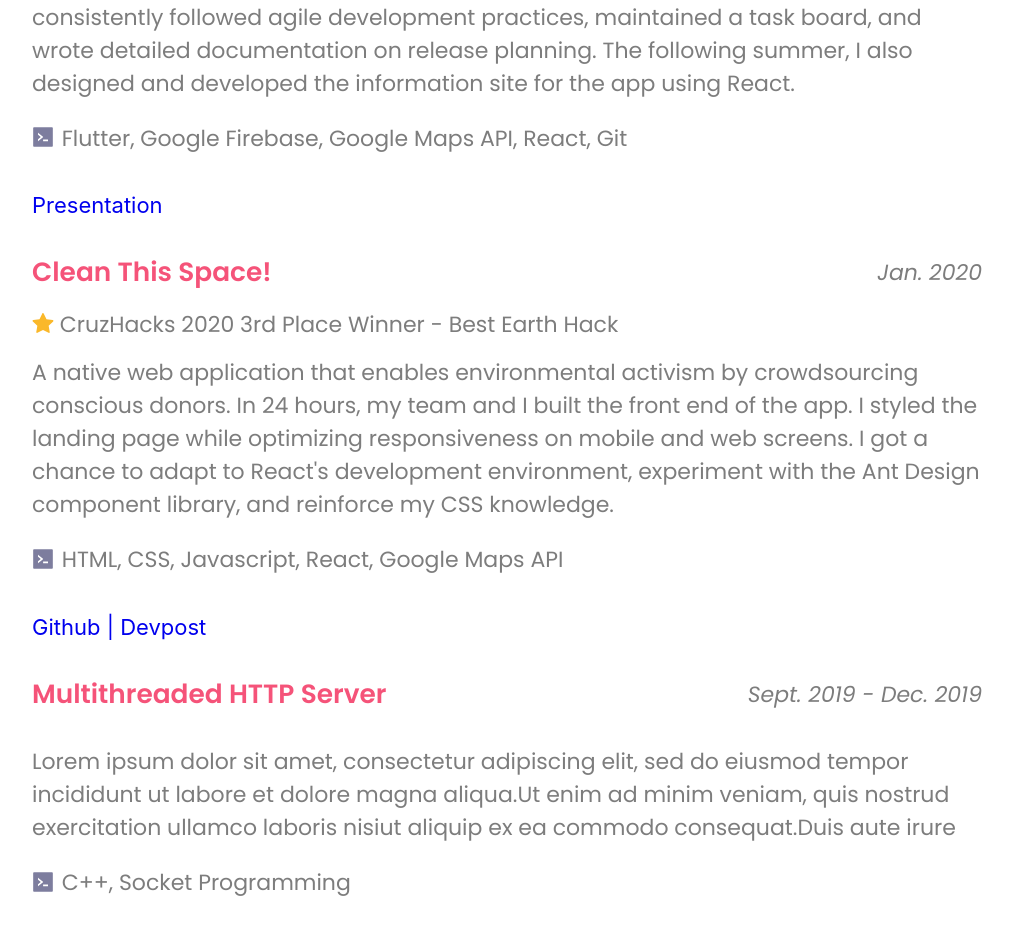
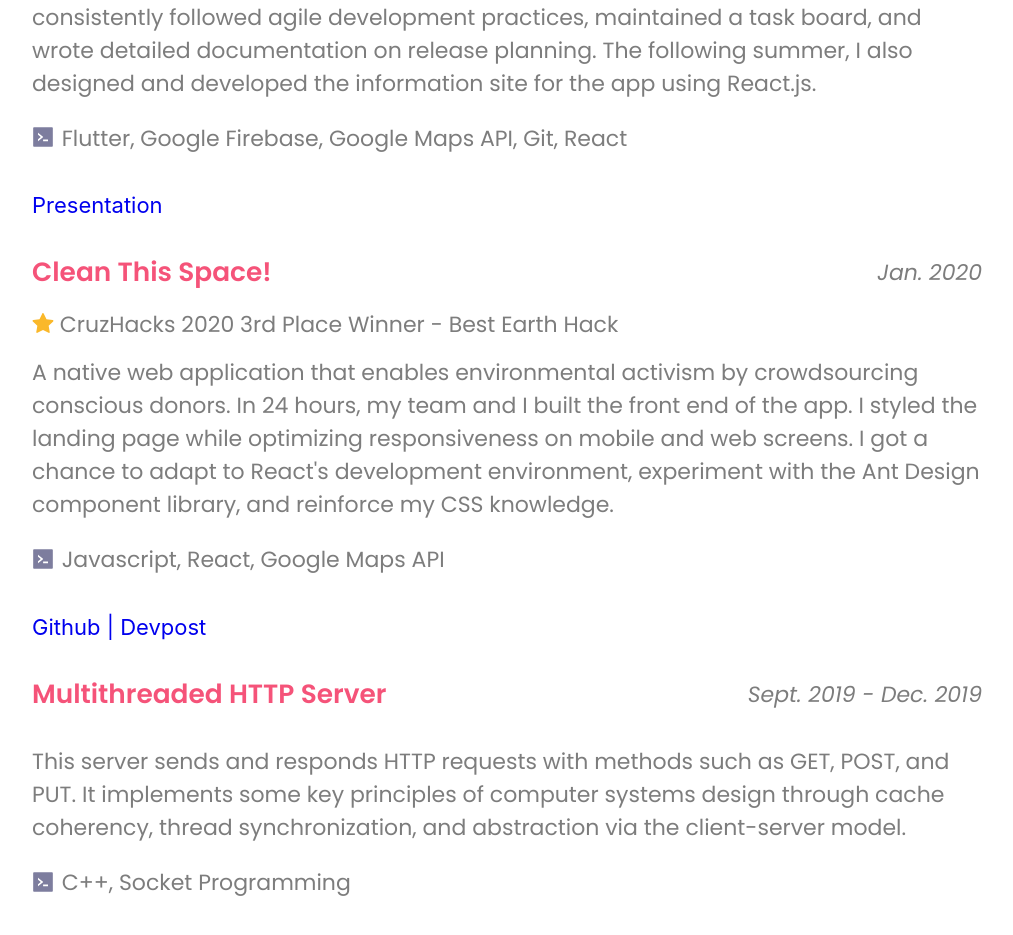
Before and after one commit to ivyla/portfoliov1, a React (Create React App) app: page /projects in a window 1280 px wide. Shown: the part 731-1666 px from the top of the page, without its empty margins (78-1091 px from the left). Built offline with nearby package versions, Linux system fonts and the light colour scheme; a web font is replaced by a local one.

Commit message:
first deploy!

```diff
--- a/src/components/IndivExperience.js
+++ b/src/components/IndivExperience.js
@@ -17,11 +17,10 @@ function IndivExperience(props) {
     return (
         <div className="wrapper-indivExperience">
             {/* <div> */}
-            <div className="default-header">
-                <div style={headerCenter}>
+            <div className="default-header" style={headerCenter}>
+                <a href={props.item.link} target="_blank" rel="noopener noreferrer" className="default-header" >
                     {props.item.workplace}
-
-                </div>
+                </a>
             </div >
 
             <div className="experience-metadata">
--- a/src/data/ExperiencesData.js
+++ b/src/data/ExperiencesData.js
@@ -3,7 +3,7 @@ const ExperiencesData = [
         key: 1,
         workplace: "Tech4Good Lab",
         location: "Santa Cruz, CA",
-        description: "Ut eleifend ligula erat, sed tempus arcu rhoncus non. Duis imperdiet non sapien et faucibus. Sed non sem elit. Nullam vel ante dignissim, pharetra ex at, tempus sapien. Curabitur non lacus vel est bibendum bibendum. Sed interdum ac ipsum eget pulvinar. Morbi eu mollis sapien. Praesent facilisis, nibh in pharetra varius, quam risus maximus tellus, in placerat augue enim sed tortor. Proin varius et metus eu pharetra. Nullam auctor metus ac pretium auctor.",
+        description: "I collaborated with other passionate students in conducting user experience research for their reading group, Collectively. I also participated in Collectively and had the opportunity to discuss and summarize research papers about human computer interaction (HCI). Additionally, I worked on providing user authentication for their web platform, Causeway, using Google Firebase.",
         date: "Jan. 2019 - Jun. 2019",
         link: "https://tech4good.soe.ucsc.edu/#/"
     },
@@ -12,7 +12,7 @@ const ExperiencesData = [
         key: 2,
         workplace: "Salesforce",
         location: "San Francisco, CA",
-        description: "Ut eleifend ligula erat, sed tempus arcu rhoncus non. Duis imperdiet non sapien et faucibus. Sed non sem elit. Nullam vel ante dignissim, pharetra ex at, tempus sapien. Curabitur non lacus vel est bibendum bibendum. Sed interdum ac ipsum eget pulvinar. Morbi eu mollis sapien. Praesent facilisis, nibh in pharetra varius, quam risus maximus tellus, in placerat augue enim sed tortor. Proin varius et metus eu pharetra. Nullam auctor metus ac pretium auctor.",
+        description: "I was a Tech & Product Cloud intern where I joined the Salesforce Search team. I shadowed software and QA engineers and had the opportunity to learn what responsibilities they handle on a daily basis. I also worked with other interns on professional development fundamentals such as networking, developing a personal brand, and public speaking. Ultimately, this opportunity inspired me to pursue a career in tech.",
         date: "Jul. 2015 - Aug. 2015",
         link: "https://www.salesforce.com/"
     },
--- a/src/data/ProjectsData.js
+++ b/src/data/ProjectsData.js
@@ -4,8 +4,8 @@ const ProjectsData = [
         name: "Personal Website",
         startDate: "Jun. 2019",
         endDate: "Present",
-        links: [{name: "Github  ", link: "youtube.com"}, {name: "Design  ", link: "https://www.adobe.com/products/xd.html"}],
-        technologies: "HTML, CSS, Javascript, React, ",
+        links: [{name: "Github  ", link: "https://github.com/ivyla/ivyla.github.io"}, {name: "Design  ", link: "https://xd.adobe.com/view/d66c3a23-b657-4cb1-7cec-432634c5a8f3-a05d/"}],
+        technologies: "HTML, CSS, Javascript, React",
         desc: `I built & designed this website from scratch to showcase my front end skills and provide a central place for others to learn more about me! I utilized the React.js framework, created high fidelity mockups using Adobe Xd, and developed the site to be fully responsive. `,
         milestone: "",
         demo: ""
@@ -17,8 +17,8 @@ const ProjectsData = [
         startDate: "Sept. 2019",
         endDate: "Present",
         links: [{name: "Presentation", link: "https://docs.google.com/presentation/d/18z0slzJqbJsszi2f362sGEycCPYOOROr73kmdtLLrUk/edit?usp=sharing"}],
-        technologies: "Flutter, Google Firebase, Google Maps API, React, Git",
-        desc: `R.A.D is a mobile application that aims to connect drivers to unused driveways by providing a service to post and rent listings. Throughout the year, my team and I consistently followed agile development practices, maintained a task board, and wrote detailed documentation on release planning. The following summer, I also designed and developed the information site for the app using React.`,
+        technologies: "Flutter, Google Firebase, Google Maps API, Git, React",
+        desc: `R.A.D is a mobile application that aims to connect drivers to unused driveways by providing a service to post and rent listings. Throughout the year, my team and I consistently followed agile development practices, maintained a task board, and wrote detailed documentation on release planning. The following summer, I also designed and developed the information site for the app using React.js.`,
         milestone: "  Senior Capstone Project",
         demo: ""
 
@@ -30,7 +30,7 @@ const ProjectsData = [
         startDate: "Jan. 2020",
         endDate: "",
         links: [{name: "Github", link: "https://github.com/ivyla/Clean-This-Space"}, {name: "Devpost", link: "https://devpost.com/software/temp-2k3y9e"}],
-        technologies: "HTML, CSS, Javascript, React, Google Maps API",
+        technologies: "Javascript, React, Google Maps API",
         desc: `A native web application that enables environmental activism by crowdsourcing conscious donors. In 24 hours, my team and I built the front end of the app. I styled the landing page while optimizing responsiveness on mobile and web screens. I got a chance to adapt to React's development environment, experiment with the Ant Design component library, and reinforce my CSS knowledge.
           `,
         milestone: "  CruzHacks 2020 3rd Place Winner - Best Earth Hack",
@@ -44,7 +44,7 @@ const ProjectsData = [
         endDate: "Dec. 2019",
         links: [],
         technologies: "C++, Socket Programming",
-        desc: "Lorem ipsum dolor sit amet, consectetur adipiscing elit, sed do eiusmod tempor incididunt ut labore et dolore magna aliqua.Ut enim ad minim  veniam, quis nostrud exercitation ullamco laboris nisiut aliquip ex ea commodo consequat.Duis aute irure ",
+        desc: "This server sends and responds HTTP requests with methods such as GET, POST, and PUT. It implements some key principles of computer systems design through cache coherency, thread synchronization, and abstraction via the client-server model. ",
         milestone: "",
         demo: ""
 
--- a/src/stylesheets/Home.css
+++ b/src/stylesheets/Home.css
@@ -89,7 +89,7 @@
     }
 
     .content-home {
-        max-width: 600px;
+        max-width: 630px;
     }
 }
 
--- a/src/stylesheets/Projects.css
+++ b/src/stylesheets/Projects.css
@@ -3,15 +3,10 @@
     display: flex;
     justify-content: center;
     flex-direction: column;
-    /* align-items: center; */
     width: 85%;
     margin-left: 1.5rem;
-    /* margin-top: 4vw; */
 }
 
-/* .projects-all {
-    width: 50%;
-} */
 
 .project-metadata {
     display: flex;
@@ -22,13 +17,9 @@
 }
 
 .linkStyling {
-    /* color: rgb(125, 125, 158); */
     text-decoration: none;
 }
 
-.linkText {
-    /* text-decoration: underline; */
-}
 .linkStyling:hover {
     text-decoration: underline;
 }
```
